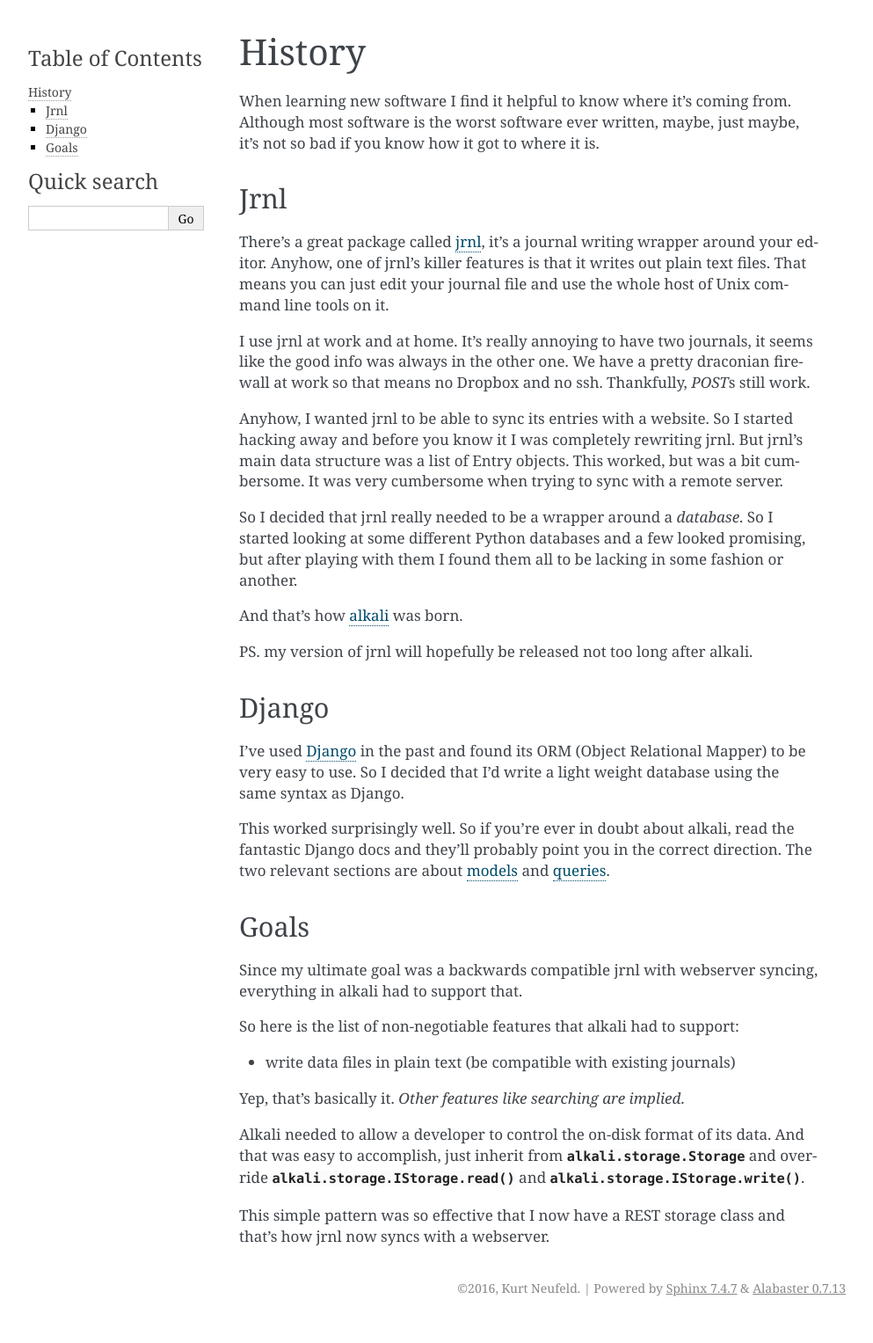
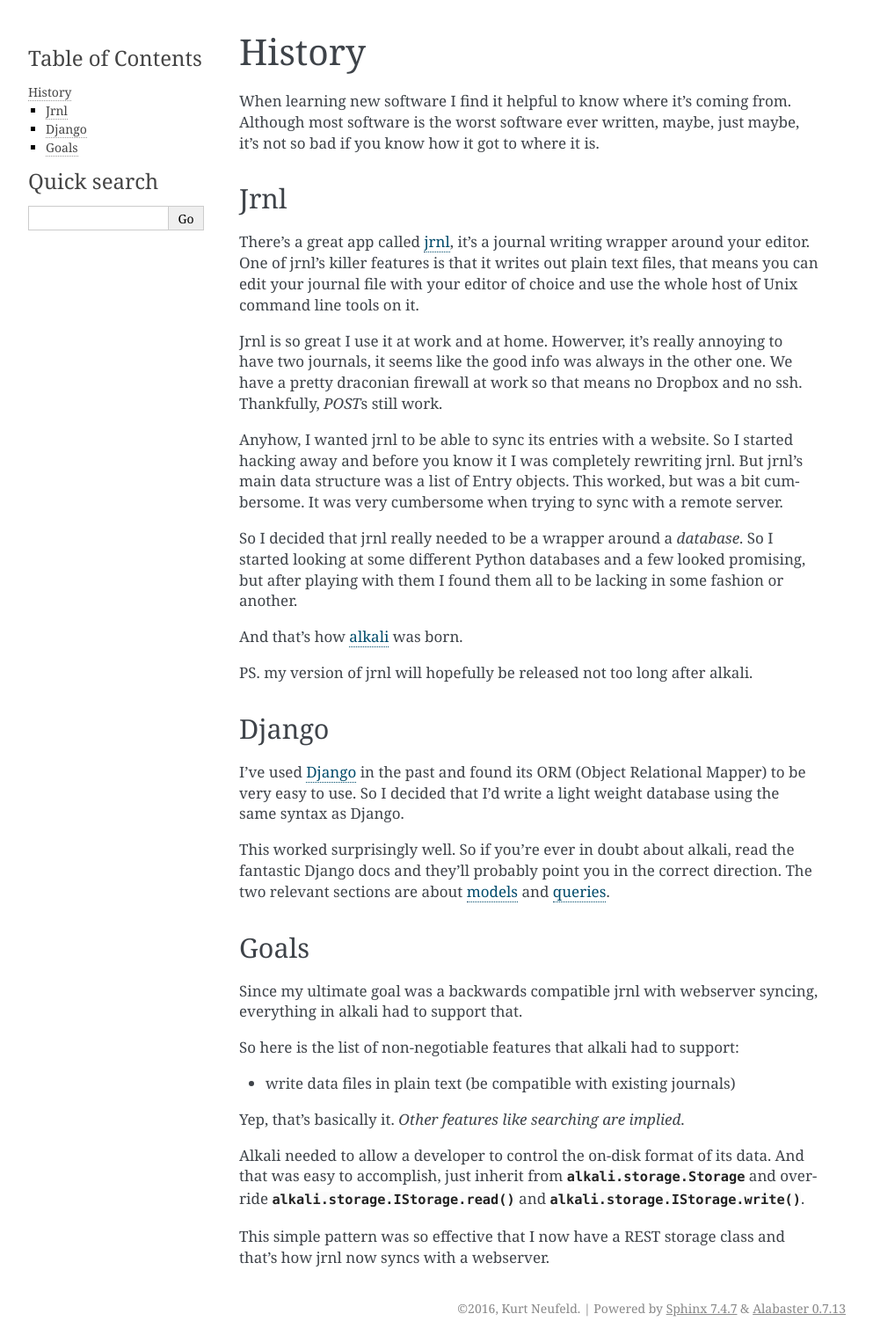
Before and after one commit to kneufeld/alkali, a Sphinx documentation site: the page built from docs/history.rst, in a window 1280 px wide. Shown: the whole page at 88% size, without its empty margins (148-1141 px from the left). Built offline with Sphinx 7.4.7, drawn with Linux system fonts in a browser that asks for light colours; before the commit the page ends 1504 px from its top, so only the background shows below that.

Commit message:
tweaks to doc wording

```diff
--- a/docs/README.rst
+++ b/docs/README.rst
@@ -23,11 +23,12 @@ soon as possible.
 
 So knowing this, why would you use alkali?
 
-* If you need a simple database-like library
+* If you need a simple, stand alone, database-like library
 * You'd like a database but must control the on-disk format
 * If a *list* of *dict* is a main data structure in your program
 * You often search/filter your data
 * You like Django and/or SqlAlchemy but don't need anything that heavy
+* 100% test coverage
 
 Plus alkali is really easy to use, if you've ever used the Django ORM or
 SQlAlchemy then alkali's API will feel very familiar. Alkali's API was
--- a/docs/history.rst
+++ b/docs/history.rst
@@ -10,15 +10,15 @@ just maybe, it's not so bad if you know how it got to where it is.
 Jrnl
 ----
 
-There's a great package called jrnl_, it's a journal writing wrapper
-around your editor. Anyhow, one of jrnl's killer features is that it
-writes out plain text files. That means you can just edit your journal
-file and use the whole host of Unix command line tools on it.
+There's a great app called jrnl_, it's a journal writing wrapper around
+your editor. One of jrnl's killer features is that it writes out plain
+text files, that means you can edit your journal file with your editor
+of choice and use the whole host of Unix command line tools on it.
 
-I use jrnl at work and at home. It's really annoying to have two journals,
-it seems like the good info was always in the other one. We have a pretty
-draconian firewall at work so that means no Dropbox and no ssh. Thankfully,
-*POST*\s still work.
+Jrnl is so great I use it at work and at home. Howerver, it's really
+annoying to have two journals, it seems like the good info was always in
+the other one. We have a pretty draconian firewall at work so that means
+no Dropbox and no ssh. Thankfully, *POST*\s still work.
 
 Anyhow, I wanted jrnl to be able to sync its entries with a website. So
 I started hacking away and before you know it I was completely rewriting
@@ -45,9 +45,10 @@ I've used Django_ in the past and found its ORM (Object Relational Mapper) to
 be very easy to use. So I decided that I'd write a light weight database using
 the same syntax as Django.
 
-This worked surprisingly well. So if you're ever in doubt about alkali, read the fantastic
-Django docs and they'll probably point you in the correct direction. The two relevant
-sections are about models_ and queries_.
+This worked surprisingly well. So if you're ever in doubt about alkali,
+read the fantastic Django docs and they'll probably point you in the
+correct direction. The two relevant sections are about models_ and
+queries_.
 
 .. _Django: https://www.djangoproject.com
 .. _models: https://docs.djangoproject.com/en/1.10/topics/db/models/
```
